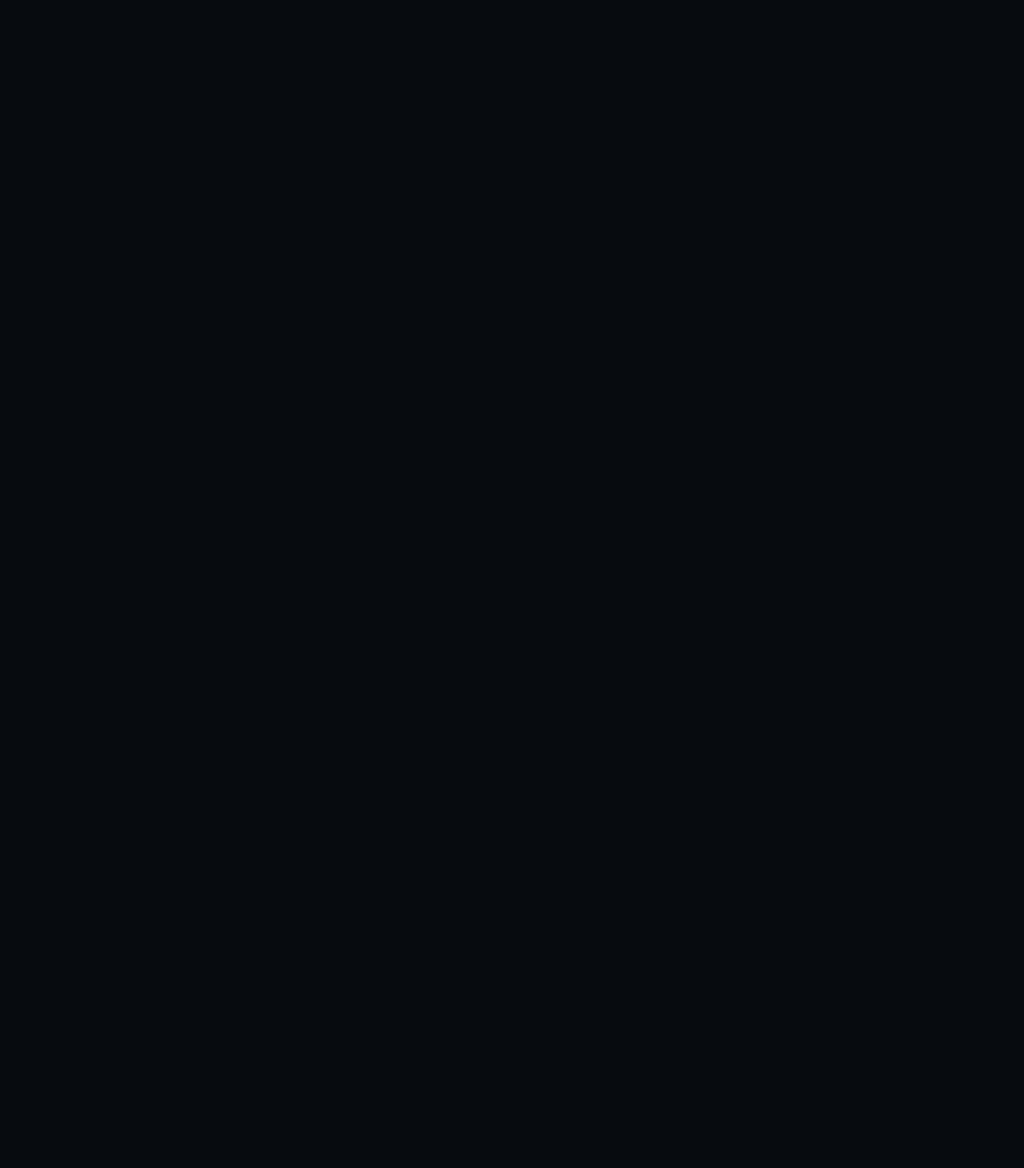
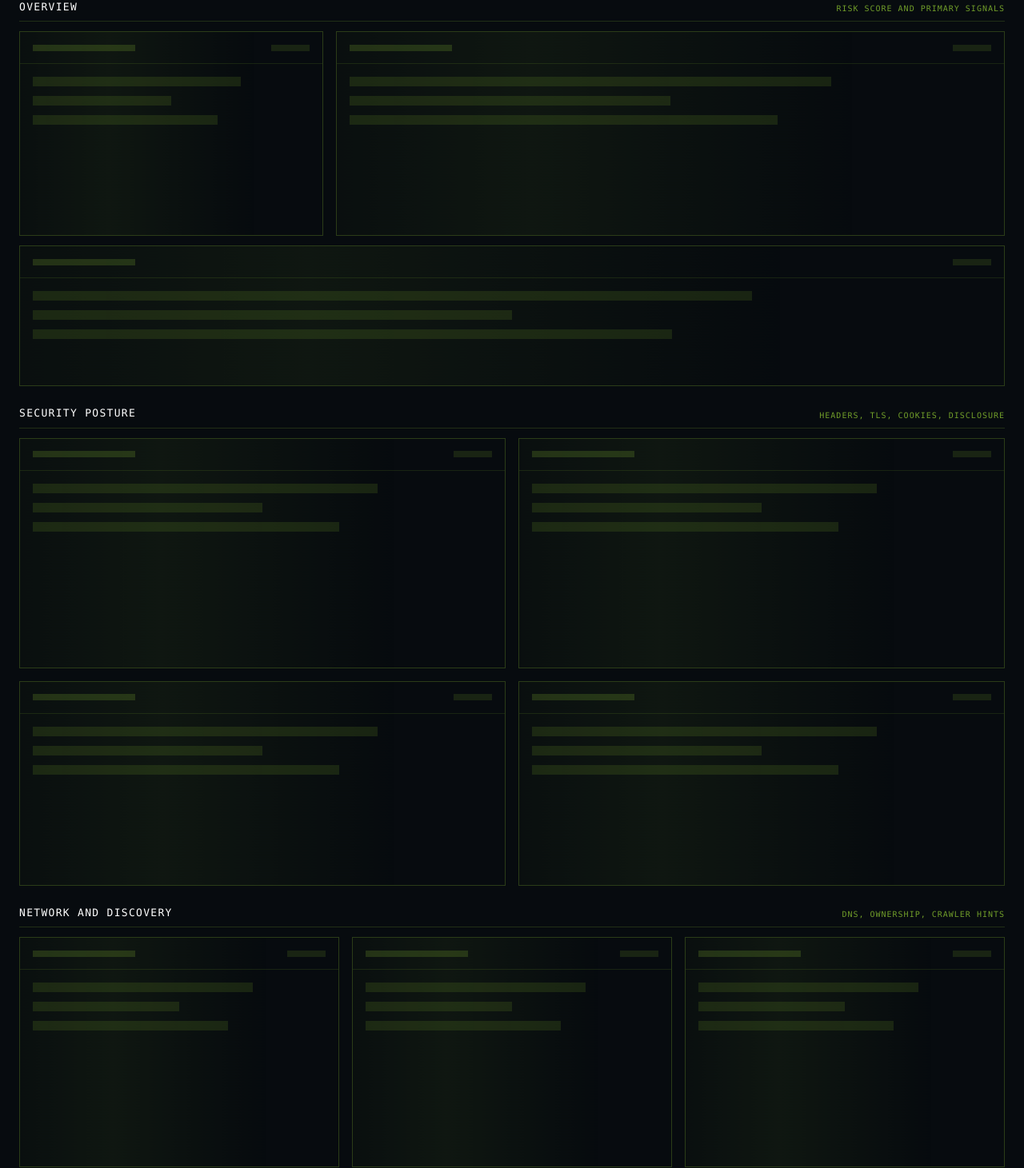
Before and after one commit to imxyanua/XyaVora-Scan, a Next.js app in the folder frontend/: page /scanning in a window 1280 px wide. Shown: the part 838-2299 px from the top of the page at 80% size. Before the commit the page ends 885 px from the top, so only its background shows below. Built offline with nearby package versions, Linux system fonts and the light colour scheme.

Commit message:
feat: show report skeleton during live scan

```diff
--- /dev/null
+++ b/frontend/components/dashboard/ReportSkeleton.tsx
@@ -0,0 +1,73 @@
+import type { ReactNode } from "react";
+
+export function ReportSkeleton() {
+  return (
+    <div className="space-y-6">
+      <SkeletonSection title="Overview" detail="risk score and primary signals">
+        <div className="grid grid-cols-1 gap-4 lg:grid-cols-[minmax(280px,0.75fr)_minmax(0,1.65fr)]">
+          <SkeletonCard height="h-64" />
+          <SkeletonCard height="h-64" />
+        </div>
+        <SkeletonCard height="h-44" />
+      </SkeletonSection>
+
+      <SkeletonSection title="Security Posture" detail="headers, tls, cookies, disclosure">
+        <div className="grid gap-4 md:grid-cols-2">
+          <SkeletonCard height="h-72" />
+          <SkeletonCard height="h-72" />
+          <SkeletonCard height="h-64" />
+          <SkeletonCard height="h-64" />
+        </div>
+      </SkeletonSection>
+
+      <SkeletonSection title="Network And Discovery" detail="dns, ownership, crawler hints">
+        <div className="grid gap-4 md:grid-cols-2 xl:grid-cols-3">
+          <SkeletonCard height="h-72" />
+          <SkeletonCard height="h-72" />
+          <SkeletonCard height="h-72" />
+        </div>
+      </SkeletonSection>
+    </div>
+  );
+}
+
+function SkeletonSection({
+  title,
+  detail,
+  children,
+}: {
+  title: string;
+  detail: string;
+  children: ReactNode;
+}) {
+  return (
+    <section className="space-y-3">
+      <div className="flex items-end justify-between gap-4 border-b border-primary-fixed/15 pb-2">
+        <h2 className="font-mono text-[13px] text-white uppercase tracking-widest">
+          {title}
+        </h2>
+        <span className="font-mono text-[10px] text-primary-fixed/60 uppercase tracking-widest text-right">
+          {detail}
+        </span>
+      </div>
+      {children}
+    </section>
+  );
+}
+
+function SkeletonCard({ height }: { height: string }) {
+  return (
+    <div className={`${height} card-panel relative overflow-hidden`}>
+      <div className="absolute inset-0 -translate-x-full animate-[shimmer_1.8s_infinite] bg-gradient-to-r from-transparent via-primary-fixed/5 to-transparent" />
+      <div className="h-10 bg-[#070B0F] border-b border-primary-fixed/10 flex items-center justify-between px-4">
+        <div className="h-2 w-32 bg-primary-fixed/15" />
+        <div className="h-2 w-12 bg-primary-fixed/10" />
+      </div>
+      <div className="p-4 space-y-3">
+        <div className="h-3 w-3/4 bg-primary-fixed/10" />
+        <div className="h-3 w-1/2 bg-primary-fixed/10" />
+        <div className="h-3 w-2/3 bg-primary-fixed/10" />
+      </div>
+    </div>
+  );
+}
--- a/frontend/components/scanning/ScanProgress.tsx
+++ b/frontend/components/scanning/ScanProgress.tsx
@@ -3,6 +3,7 @@
 import { useEffect, useMemo, useRef, useState } from "react";
 import { useRouter, useSearchParams } from "next/navigation";
 import type { ScanJobResponse, ScanJobSnapshot, ScanJobStep, ScanJobStepState } from "@/types";
+import { ReportSkeleton } from "@/components/dashboard/ReportSkeleton";
 import { AppIcon } from "@/components/ui/AppIcon";
 import { saveGuestScan } from "@/lib/guestScanStorage";
 import { normalizeScanTarget } from "@/lib/startScan";
@@ -174,8 +175,8 @@ function ScanSession({ target, scanId }: ScanSessionProps) {
   }, [job?.status, scanError]);
 
   return (
-    <div className="flex flex-col items-center justify-center min-h-[calc(100vh-4rem)] px-4 py-12">
-      <div className="w-full max-w-4xl card-panel">
+    <div className="w-full max-w-[1560px] mx-auto px-4 md:px-6 py-6 space-y-6">
+      <div className="w-full card-panel">
         <div className="border-b border-primary-fixed/20 px-6 py-3 bg-[#070B0F] flex justify-between items-center gap-4">
           <span className="font-mono text-[11px] tracking-widest text-primary-fixed/70 uppercase">
             REALTIME_SCAN_JOB
@@ -266,6 +267,7 @@ function ScanSession({ target, scanId }: ScanSessionProps) {
           )}
         </div>
       </div>
+      <ReportSkeleton />
     </div>
   );
 }
```
